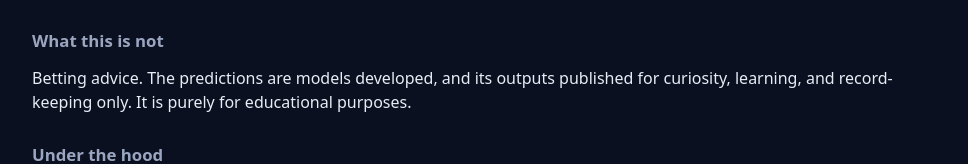
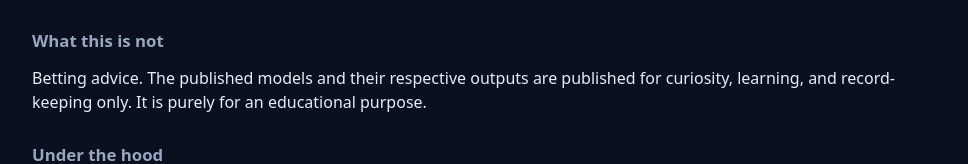
Before and after one commit to kyyamakaimotoyk/NBAStatsProject, a Next.js app in the folder web/: page /about in a window 1280 px wide. Shown: the part 899-1063 px from the top of the page, without its empty margins (152-1120 px from the left). Built offline with nearby package versions, Linux system fonts and the light colour scheme.

Commit message:
Fixed typos

```diff
--- a/web/app/about/page.tsx
+++ b/web/app/about/page.tsx
@@ -65,8 +65,8 @@ export default function AboutPage() {
 
       <h2>What this is not</h2>
       <p>
-        Betting advice. The predictions are models developed, and its outputs published for curiosity,
-        learning, and record-keeping only. It is purely for educational purposes.
+        Betting advice. The published models and their respective outputs are published for curiosity,
+        learning, and record-keeping only. It is purely for an educational purpose.
       </p>
 
       <h2>Under the hood</h2>
```
